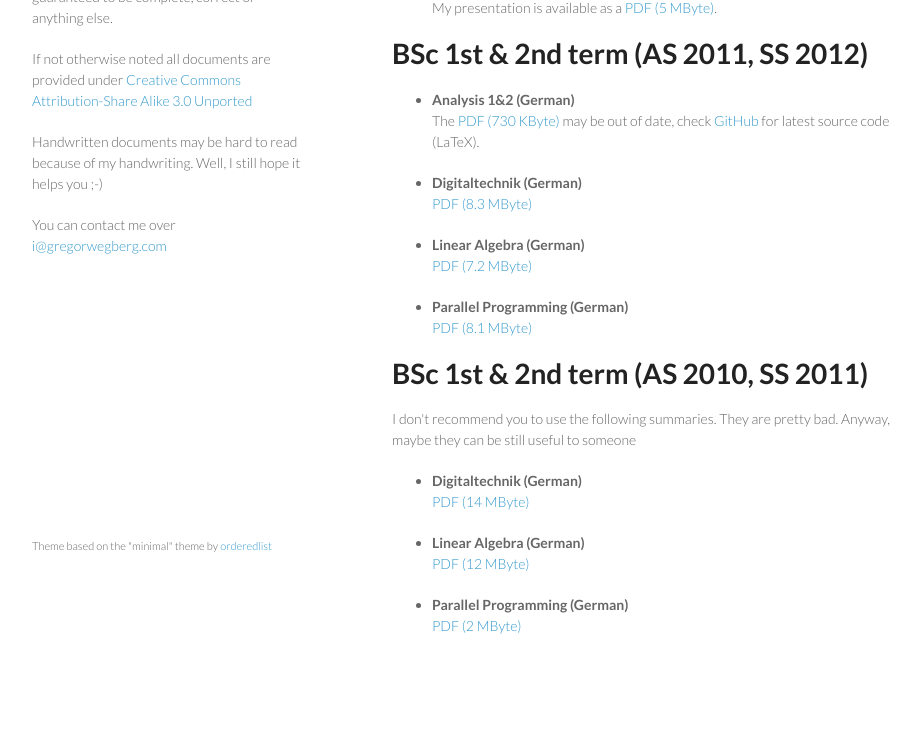
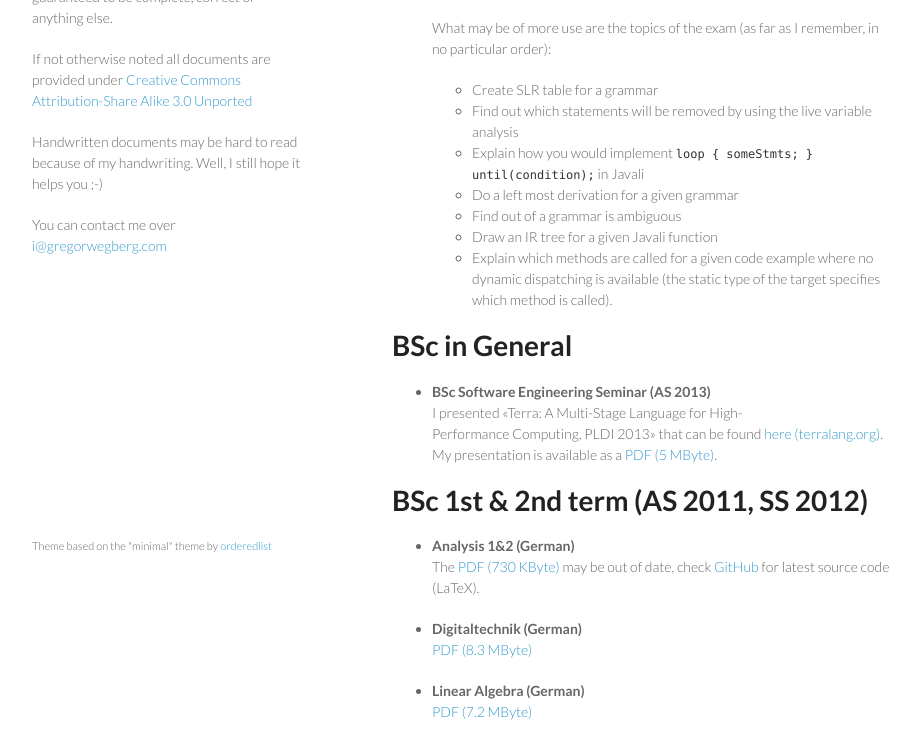
Before and after one commit to groggi/ethzf-webpage, a plain HTML site: page index.html in a window 1280 px wide. Shown: the part 175-914 px from the top of the page, without its empty margins (178-1098 px from the left). Before the commit the page ends 881 px from the top, so only its background shows below. Drawn offline with Linux system fonts and the light colour scheme.

Commit message:
added compiler (bsc)

```diff
--- a/index.html
+++ b/index.html
@@ -30,6 +30,26 @@
 		</p>
       </header>
       <section>
+      		<h1><a name="bsc_major"></a>Major in CS BSc</h1>
+      		<ul>
+      			<li><b>Compiler Design (AS 2013)</b>
+      				<p>
+      					My handwritten and especially hard to read summary can be found here: <a href="data/compiler1.pdf">PDF (7.1 MByte)</a>.
+      				</p>
+      				<p>
+      					What may be of more use are the topics of the exam (as far as I remember, in no particular order):
+      					<ul>
+	      					<li>Create SLR table for a grammar</li>
+	      					<li>Find out which statements will be removed by using the live variable analysis</li>
+	      					<li>Explain how you would implement <code>loop { someStmts; } until(condition);</code> in Javali</li>
+	      					<li>Do a left most derivation for a given grammar</li>
+	      					<li>Find out of a grammar is ambiguous</li>
+	      					<li>Draw an IR tree for a given Javali function</li>
+	      					<li>Explain which methods are called for a given code example where no dynamic dispatching is available (the static type of the target specifies which method is called).</li>
+      					</ul>
+      				</p>
+      			</li>
+      		</ul>
       		<h1><a name="bsc_gen"></a>BSc in General</h1>
       		<ul>
       			<li><b>BSc Software Engineering Seminar (AS 2013)</b>
```
Also changed, not shown: 1 other file.
